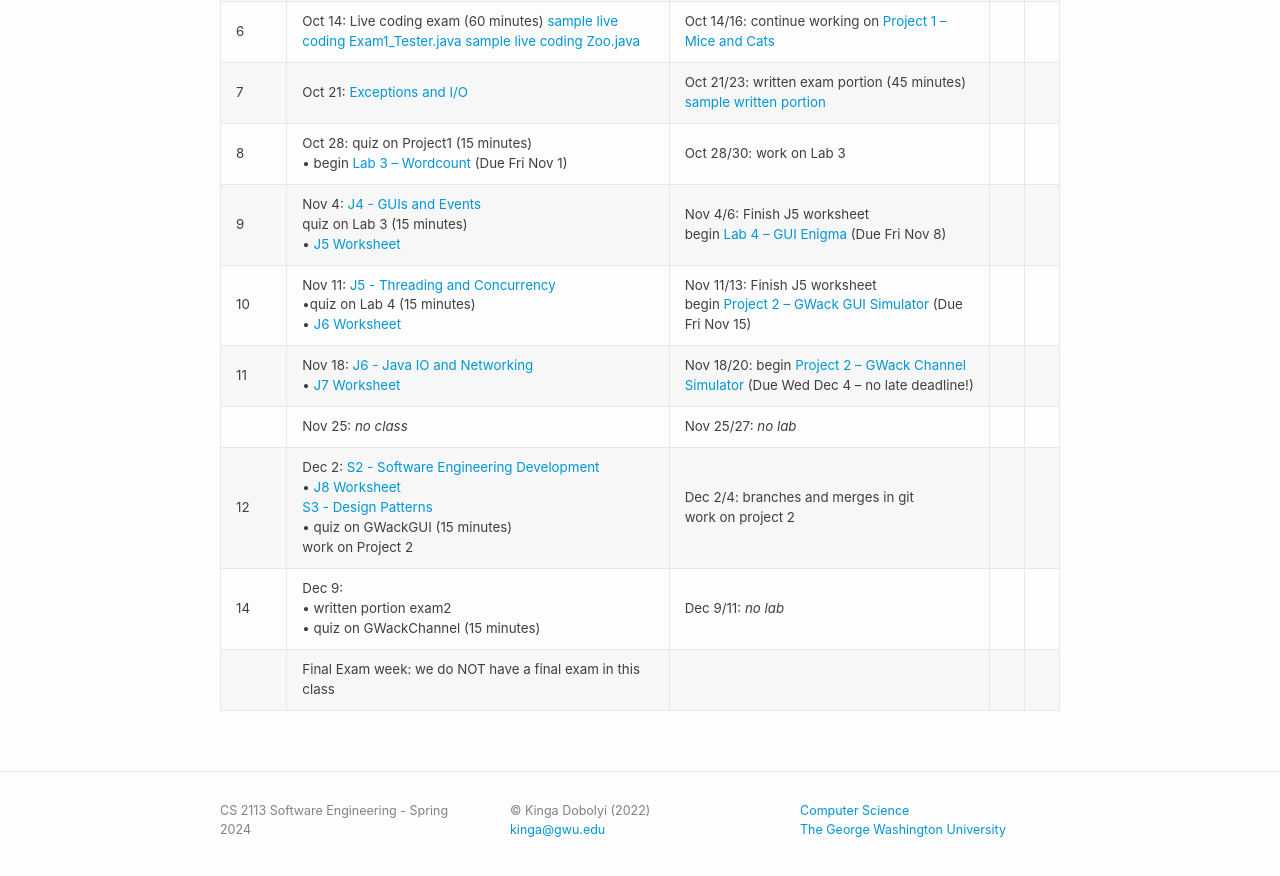
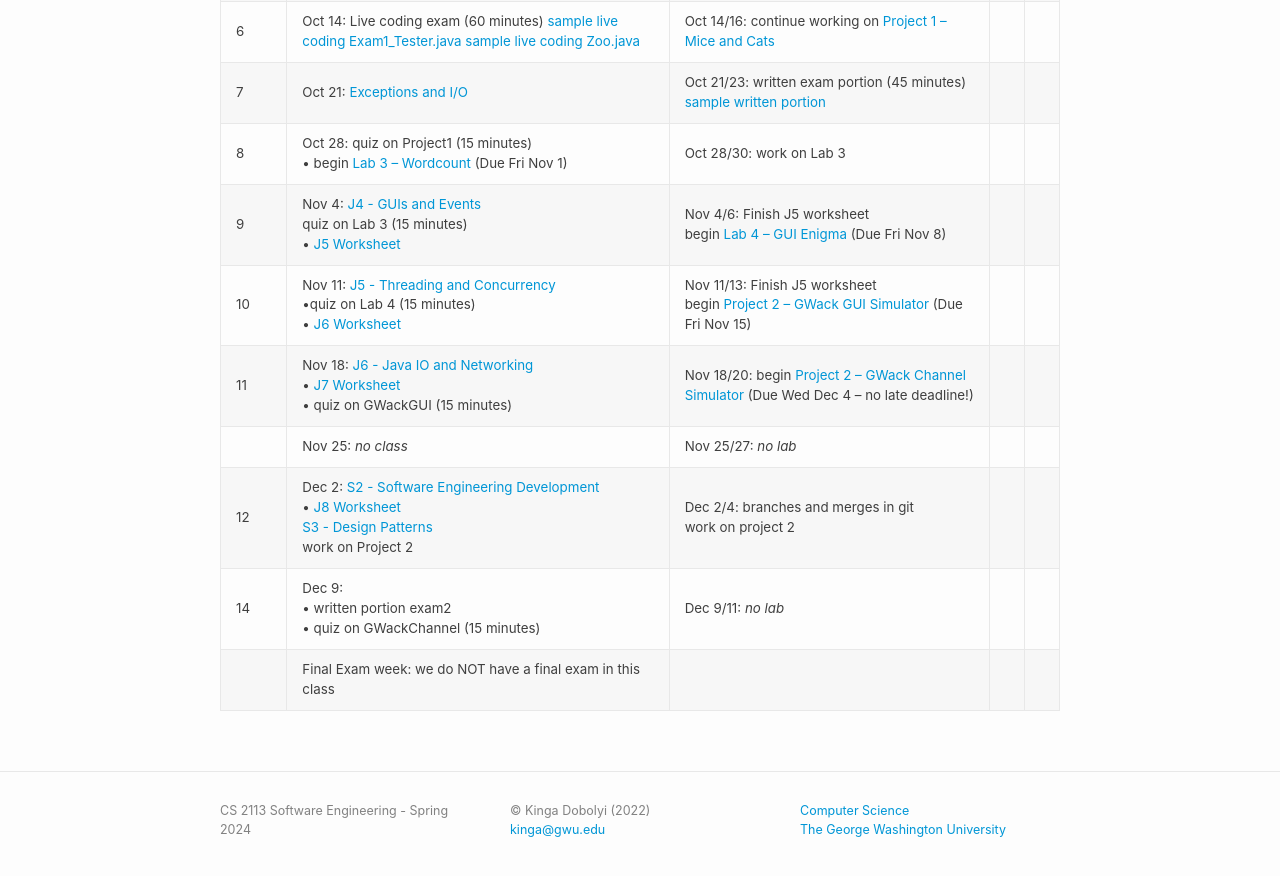
Before and after one commit to cs2113-f24/cs2113-f24.github.io, a Jekyll site: the page built from schedule.md, in a window 1280 px wide and 900 px high, scrolled down 712 px. Shown: the top 876 px of the window. Built offline with Jekyll 4.4.1, drawn with Linux system fonts in a browser that asks for light colours.

```diff
--- a/schedule.md
+++ b/schedule.md
@@ -22,8 +22,8 @@ title: Schedule
 | 8    | Oct 28: quiz on Project1 (15 minutes) <br>&bull; begin [Lab 3 -- Wordcount](lab/3) (Due Fri Nov 1)     | Oct 28/30: work on Lab 3          |                                                              |
 | 9    | Nov 4: [J4 - GUIs and Events](j/4) <br>quiz on Lab 3 (15 minutes)<br>&bull; [J5 Worksheet](worksheet/j5)    | Nov 4/6: Finish J5 worksheet <br> begin [Lab 4 -- GUI Enigma](lab/4) (Due Fri Nov 8)                                                                             |
 | 10   | Nov 11: [J5 - Threading and Concurrency](j/5) <br>&bull;quiz on Lab 4 (15 minutes)<br>&bull; [J6 Worksheet](worksheet/j6)                       | Nov 11/13: Finish J5 worksheet<br> begin [Project 2 -- GWack GUI Simulator](project/2) (Due Fri Nov 15)    |
-| 11   | Nov 18: [J6 - Java IO and Networking](j/6) <br>&bull; [J7 Worksheet](worksheet/j7)            | Nov 18/20: begin [Project 2 -- GWack Channel Simulator](project/2) (Due Wed Dec 4 -- no late deadline!)             |
+| 11   | Nov 18: [J6 - Java IO and Networking](j/6) <br>&bull; [J7 Worksheet](worksheet/j7)   <br> &bull; quiz on GWackGUI (15 minutes)         | Nov 18/20: begin [Project 2 -- GWack Channel Simulator](project/2) (Due Wed Dec 4 -- no late deadline!)             |
 |    | Nov 25: <i>no class</i>          | Nov 25/27: <i>no lab</i>           |
-| 12   | Dec 2: [S2 - Software Engineering Development](j/software_engineering)<br>&bull; [J8 Worksheet](worksheet/j8) <br>[S3 - Design Patterns](j/design)    <br> &bull; quiz on GWackGUI (15 minutes)<br> work on Project 2| Dec 2/4: branches and merges in git <br> work on project 2
+| 12   | Dec 2: [S2 - Software Engineering Development](j/software_engineering)<br>&bull; [J8 Worksheet](worksheet/j8) <br>[S3 - Design Patterns](j/design)    <br> work on Project 2| Dec 2/4: branches and merges in git <br> work on project 2
 | 14   | Dec 9:    <br>&bull; written portion exam2 <br>&bull; quiz on GWackChannel (15 minutes)                                |  Dec 9/11: <i>no lab</i>                                                                                                             |                                               |
 |    | Final Exam week: we do NOT have a final exam in this class
```
